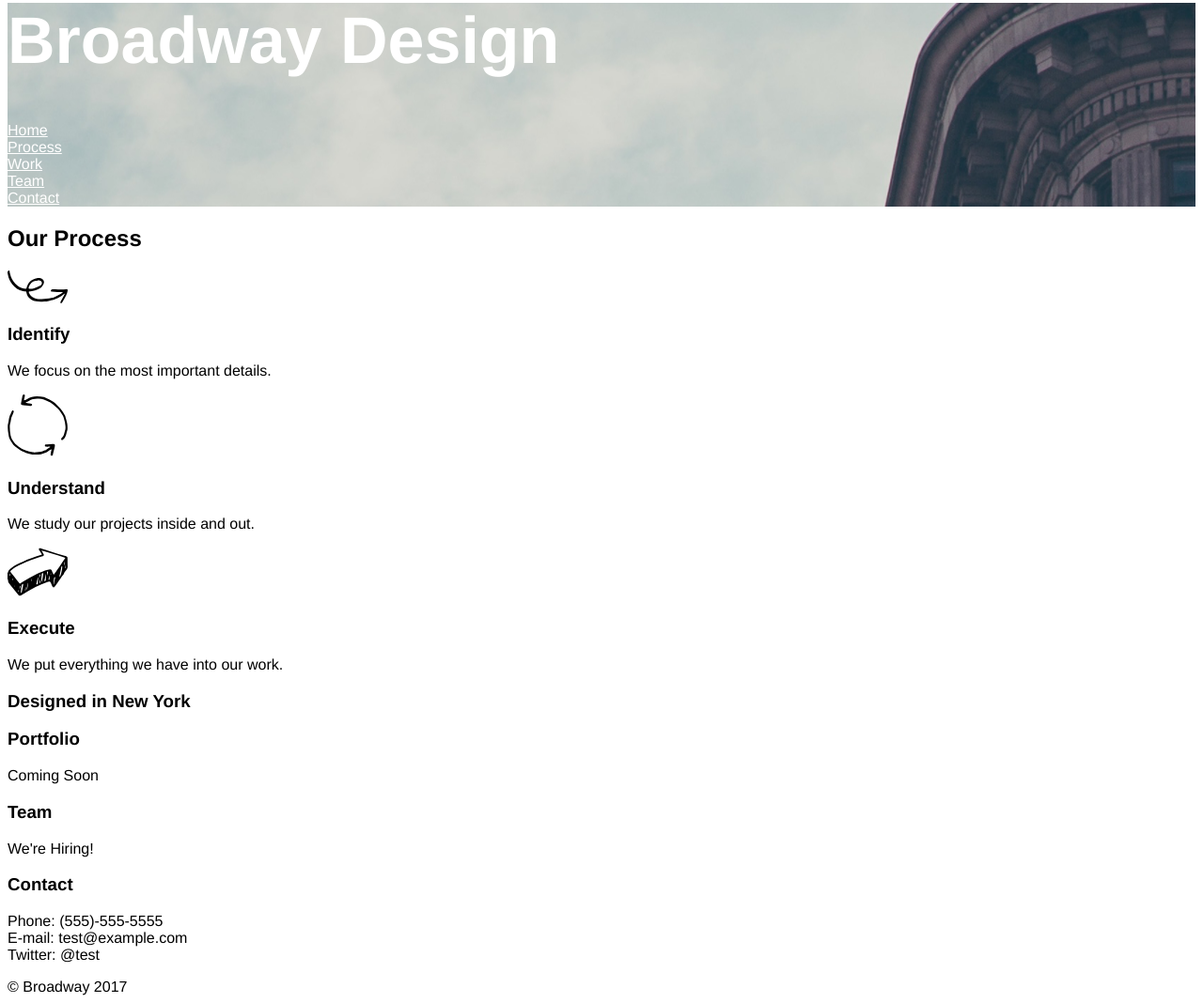
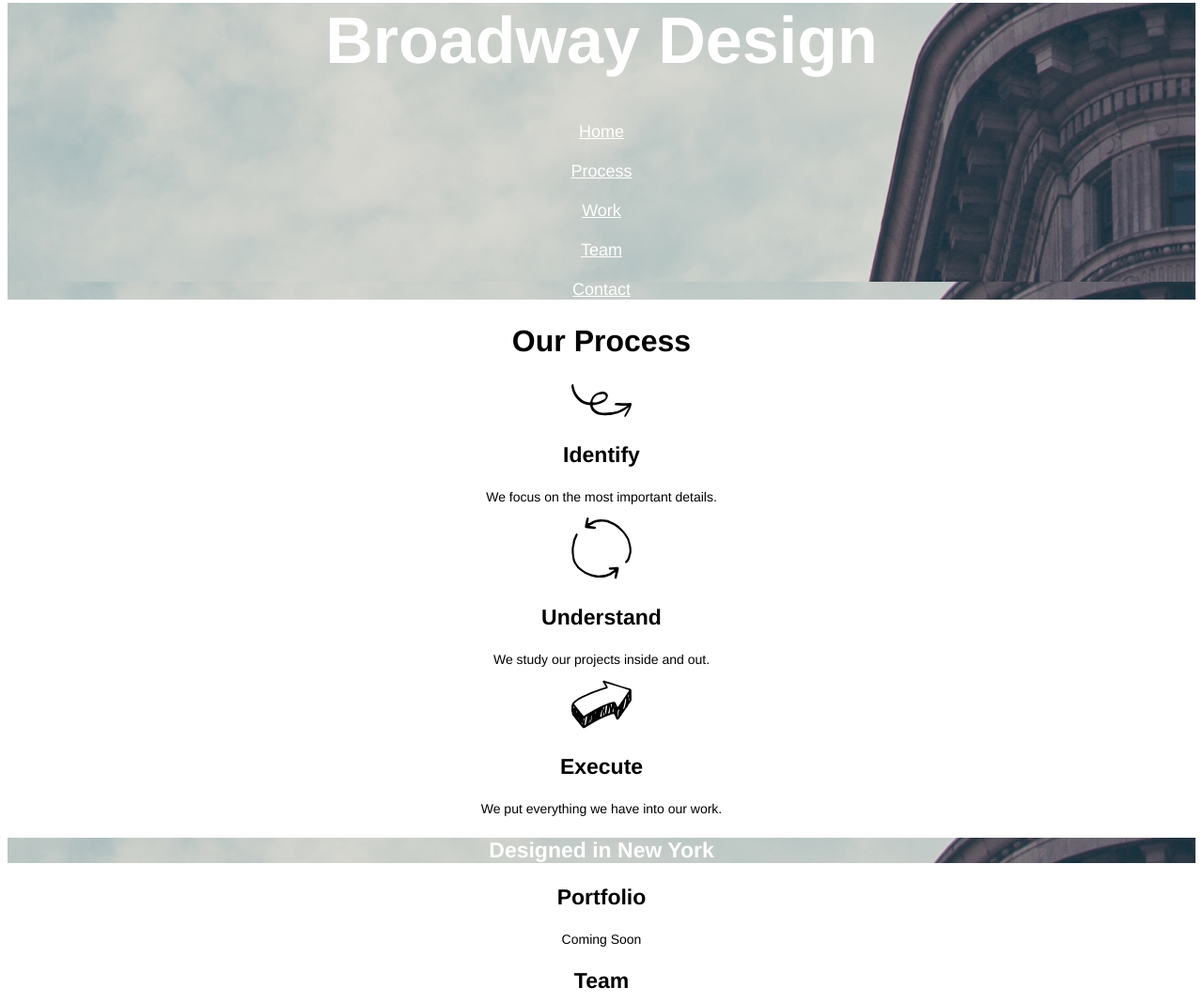
Before and after one commit to riverhed/broadway, a plain HTML site: page index.html in a window 1280 px wide. Shown: the part 44-1112 px from the top of the page at 94% size. Drawn offline with Linux system fonts and the light colour scheme.

Commit message:
Finish styling and complete project.

```diff
--- a/index.html
+++ b/index.html
@@ -7,14 +7,18 @@
   <body>
     <div id="header">
       <h1 id="home">Broadway Design</h1>
-      <nav>
+      <nav id="hero">
         <a href="#home">Home</a>
+        <br />
         <br />
         <a href="#process">Process</a>
         <br />
+        <br />
         <a href="#work">Work</a>
         <br />
+        <br />
         <a href="#team">Team</a>
+        <br />
         <br />
         <a href="#contact">Contact</a>
       </nav>
--- a/resources/css/style.css
+++ b/resources/css/style.css
@@ -1,5 +1,10 @@
 html {
-  font-family: Helvetica;
+  font-family: "Helvetica", sans-serif;
+  text-align: center;
+}
+
+h1, h2, h3 {
+  font-weight: bold;
 }
 
 h1 {
@@ -7,11 +12,34 @@ h1 {
   font-weight: bold;
 }
 
+h2 {
+  font-size: 32px;
+}
+
+h3 {
+  font-size: 23px;
+}
+
+p {
+  font-size: 14px;
+}
+
 a:link, a:visited, a:hover, a:active {
   color: white;
 }
 
-#header {
+footer {
+  font-size: 11px;
+  background-color: dimgray;
+  text-align: left;
+  color: white;
+}
+
+#header, #designed {
   color: white;
   background-image: url("../images/the-flatiron-building.png");
 }
+
+#hero {
+  font-size: 18px;
+}
```
